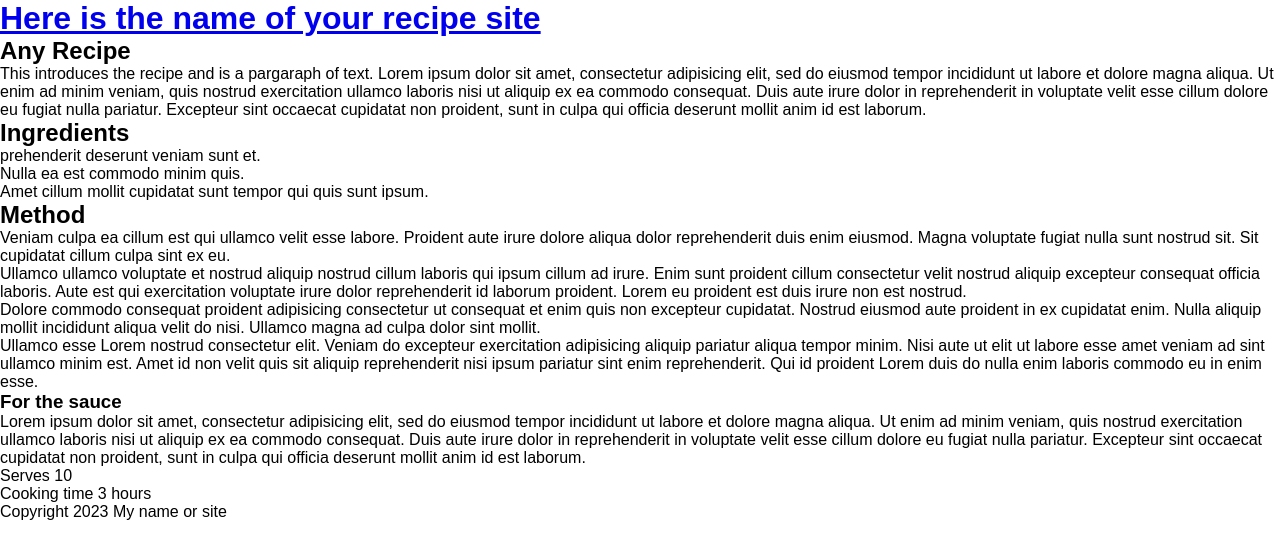
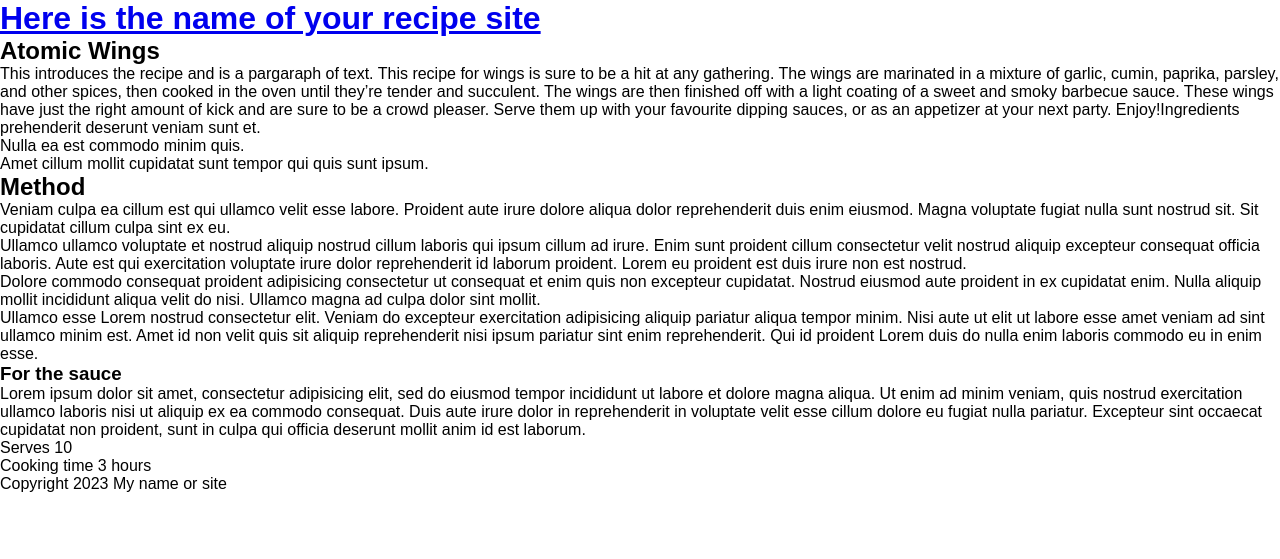
Before and after one commit to JEREMY-0/JCuisine, a Jekyll site: the page built from _recipes/recipe2.md, in a window 1280 px wide. Shown: the top 559 px of the page. Built offline with Jekyll 4.4.1, drawn with Linux system fonts in a browser that asks for light colours.

Commit message:
Update Recipe “recipe2”

```diff
--- a/_recipes/recipe2.md
+++ b/_recipes/recipe2.md
@@ -1,17 +1,15 @@
 ---
+title: Atomic Wings
+date: 2019-10-19
+order: 1
 layout: recipe
-title: Any Recipe
-date: 2019-10-19
 published: true
-order: 1
 ---
-This introduces the recipe and is a pargaraph of text. Lorem ipsum dolor sit amet, consectetur adipisicing elit, sed do eiusmod tempor incididunt ut labore et dolore magna aliqua. Ut enim ad minim veniam, quis nostrud exercitation ullamco laboris nisi ut aliquip ex ea commodo consequat. Duis aute irure dolor in reprehenderit in voluptate velit esse cillum dolore eu fugiat nulla pariatur. Excepteur sint occaecat cupidatat non proident, sunt in culpa qui officia deserunt mollit anim id est laborum.
+This introduces the recipe and is a pargaraph of text. This recipe for wings is sure to be a hit at any gathering. The wings are marinated in a mixture of garlic, cumin, paprika, parsley, and other spices, then cooked in the oven until they’re tender and succulent. The wings are then finished off with a light coating of a sweet and smoky barbecue sauce. These wings have just the right amount of kick and are sure to be a crowd pleaser. Serve them up with your favourite dipping sauces, or as an appetizer at your next party. Enjoy!Ingredients
 
-## Ingredients
-
-- prehenderit deserunt veniam sunt et.
-- Nulla ea est commodo minim quis.
-- Amet cillum mollit cupidatat sunt tempor qui quis sunt ipsum.
+* prehenderit deserunt veniam sunt et.
+* Nulla ea est commodo minim quis.
+* Amet cillum mollit cupidatat sunt tempor qui quis sunt ipsum.
 
 ## Method
 
@@ -27,6 +25,5 @@ Ullamco esse Lorem nostrud consectetur elit. Veniam do excepteur exercitation ad
 
 Lorem ipsum dolor sit amet, consectetur adipisicing elit, sed do eiusmod tempor incididunt ut labore et dolore magna aliqua. Ut enim ad minim veniam, quis nostrud exercitation ullamco laboris nisi ut aliquip ex ea commodo consequat. Duis aute irure dolor in reprehenderit in voluptate velit esse cillum dolore eu fugiat nulla pariatur. Excepteur sint occaecat cupidatat non proident, sunt in culpa qui officia deserunt mollit anim id est laborum.
 
-
-- Serves 10
-- Cooking time 3 hours
+* Serves 10
+* Cooking time 3 hours
```
